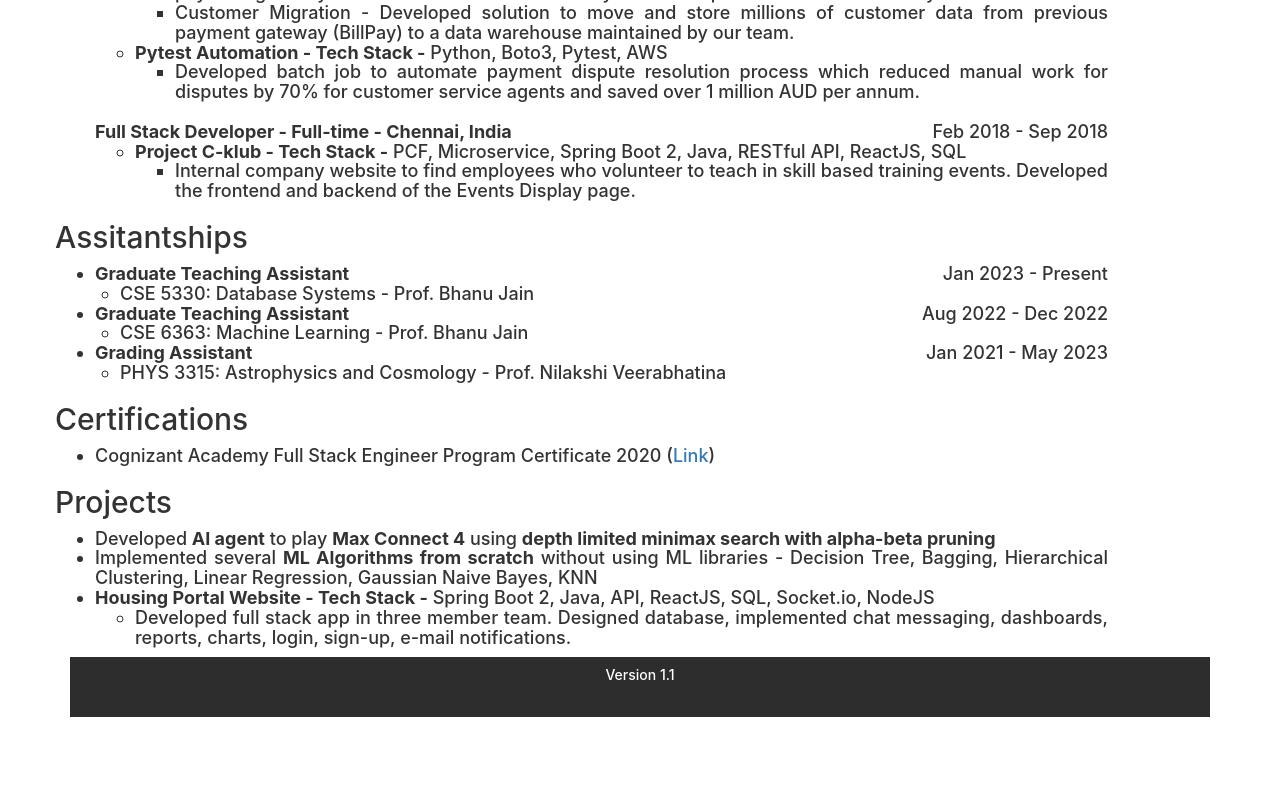
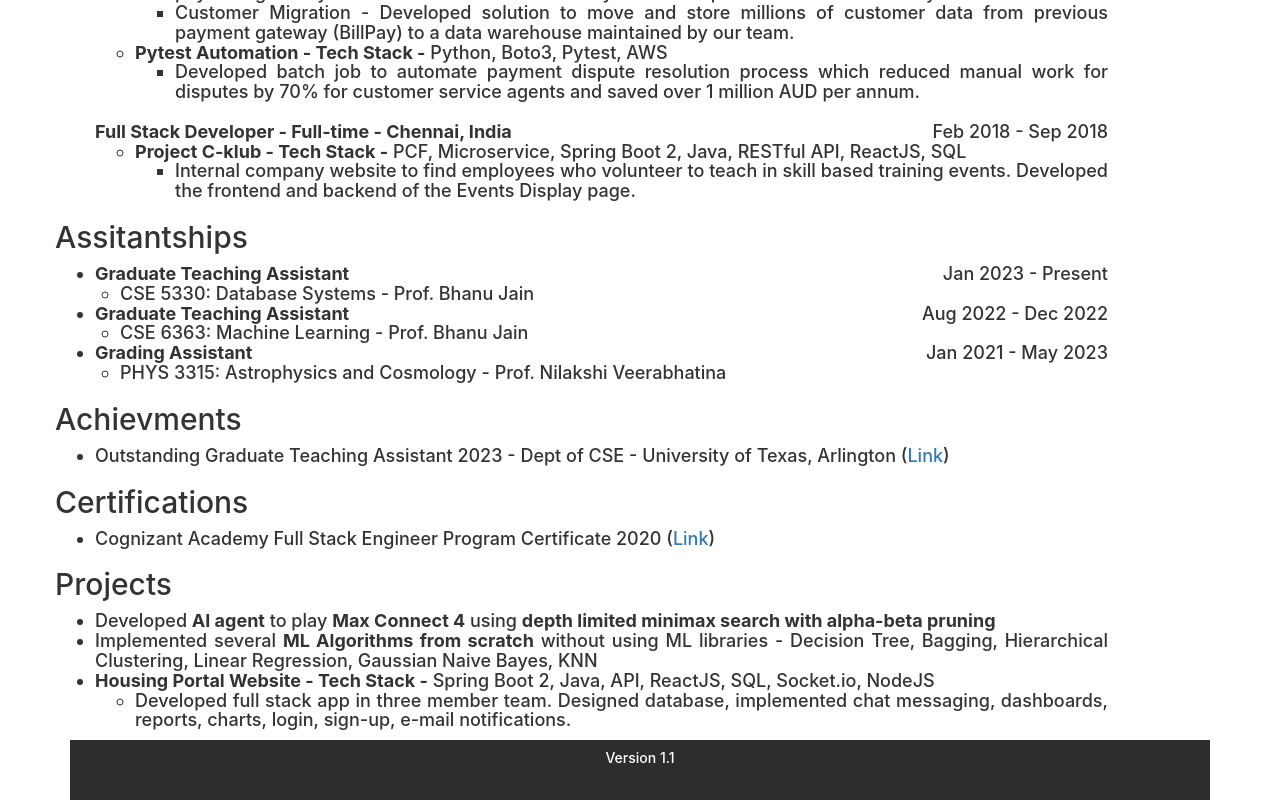
Before and after one commit to AmlanAlok/amlanalok.com, a React (Create React App) app: page /resume in a window 1280 px wide. Shown: the part 971-1771 px from the top of the page. Before the commit the page ends 1688 px from the top, so only its background shows below. Built offline with nearby package versions, Linux system fonts and the light colour scheme.

Commit message:
Outstanding GTA Award added under Achievments

```diff
--- /dev/null
+++ b/src/components/Resume/Achievments/Achievements.js
@@ -0,0 +1,17 @@
+
+function Achievments() {
+    return (
+        <div>
+            <h2>Achievments</h2>
+            <h4>
+                <ul>
+                    <li>Outstanding Graduate Teaching Assistant 2023 - Dept of CSE - University of Texas, Arlington
+                        (<a href='Outstanding-GTA-Award.jpg' target='_blank' rel="noreferrer">Link</a>)
+                    </li>
+                </ul>
+            </h4>
+        </div>
+    )
+}
+
+export default Achievments
--- a/src/components/Resume/Resume.js
+++ b/src/components/Resume/Resume.js
@@ -5,6 +5,7 @@ import Projects from "./Projects/Projects";
 import './Resume.css'
 import Skills from "./Skills/Skills";
 import WorkExperience from "./WorkExperience/WorkExperience";
+import Achievments from "./Achievments/Achievements";
 import Sidebar from "./Sidebar/Sidebar";
 
 function Resume() {
@@ -18,6 +19,7 @@ function Resume() {
                     <WorkExperience />
                 </div>
                 <Assitantships />
+                <Achievments />
                 <Certifications />
                 <div className="justify-txt">
                     <Projects />
```
Also changed, not shown: 1 other file (tests, documents, lock files or other folders).
